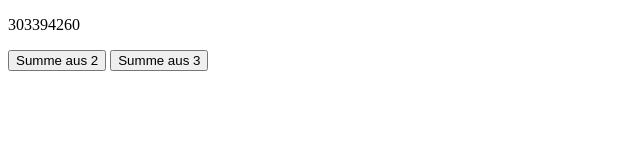
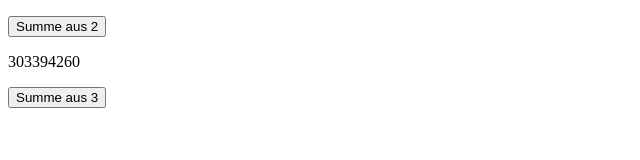
Before and after one commit to Linyeir/adventOfCode, a plain HTML site: page Day 01 Report Repair/index.html in a window 1280 px wide. Both pictures are taken after a click on the button "Summe aus 3". Shown: the whole page, without its empty margins (0-640 px from the left). Drawn offline with Linux system fonts and the light colour scheme.

Commit message:
Rewriting of previous answers
prettifying, aligning some code

```diff
--- a/Day 01 Report Repair/index.html
+++ b/Day 01 Report Repair/index.html
@@ -7,10 +7,10 @@
 
 
     <p id="output"></p>
+    <button onclick="execute()">Summe aus 2</button>
+    <br>
 
     <p id="outputBonus"></p>
-
-    <button onclick="execute()">Summe aus 2</button>
     <button onclick="executeBonus()">Summe aus 3</button>
 
 </body>
--- a/Day 01 Report Repair/script.js
+++ b/Day 01 Report Repair/script.js
@@ -1,30 +1,31 @@
 function execute() {
     //loop twice nested through every value
-    for (var i = 0; i < input.length; i++) {
-        for (var j = 0; j < input.length; j++) {
+    input.forEach(firstNumber =>{
+        input.forEach(secondNumber =>{
             // if the sum of the two nested values is 2020, print their product
-            if (input[i] + input[j] == 2020) {
-                document.getElementById("output").innerHTML = input[i] * input[j];
+            if (firstNumber + secondNumber == 2020) {
+                document.getElementById("output").innerHTML = firstNumber * secondNumber;
                 return;
             }
-        }
-    }
+        })
+    })
 }
 
 function executeBonus() {
     //loop three times nested through every value
-    for (var i = 0; i < input.length; i++) {
-        for (var j = 0; j < input.length; j++) {
+    input.forEach(firstNumber =>{
+        input.forEach(secondNumber =>{
             // to reduce computing you can stop if the some of the first two values is already bigger then 2020
-            if (input[i] + input[j] < 2020) {
-                for (var k = 0; k < input.length; k++) {
+            if (firstNumber + secondNumber < 2020) {
+
+                input.forEach(thirdNumber =>{
                     // if the sum of the three nested values is 2020, print their product
-                    if (input[i] + input[j] + input[k] == 2020) {
-                        document.getElementById("outputBonus").innerHTML = input[i] * input[j] * input[k];
+                    if (firstNumber + secondNumber + thirdNumber== 2020) {
+                        document.getElementById("outputBonus").innerHTML = firstNumber * secondNumber *thirdNumber;
                         return;
                     }
-                }
+                })
             }
-        }
-    }
+        })
+    })
 }
--- a/Day 03 Toboggan Trajectory/script.js
+++ b/Day 03 Toboggan Trajectory/script.js
@@ -17,11 +17,6 @@ function execute(){
 }
 
 function executeBonus(){
-    console.log(checkDiagonal(1,1));
-    console.log(checkDiagonal(3,1));
-    console.log(checkDiagonal(5,1));
-    console.log(checkDiagonal(7,1));
-    console.log(checkDiagonal(1,2));
 
     var product = checkDiagonal(1,1) * checkDiagonal(3,1)* checkDiagonal(5,1)* checkDiagonal(7,1)* checkDiagonal(1,2);
 
```
Also changed, not shown: Day 02 Password Philosophy/index.html (+8 -5 lines), Day 02 Password Philosophy/script.js (+7 -16 lines), Day 03 Toboggan Trajectory/index.html (+2 -0 lines), Day 04 Passport Processing/index.html (+2 -1 lines), Day 05 Binary Boarding/index.html (+3 -2 lines), Day 05 Binary Boarding/script.js (+5 -3 lines), Day 06 Custom Customs/index.html (+2 -1 lines), Day 06 Custom Customs/script.js (+3 -4 lines).
